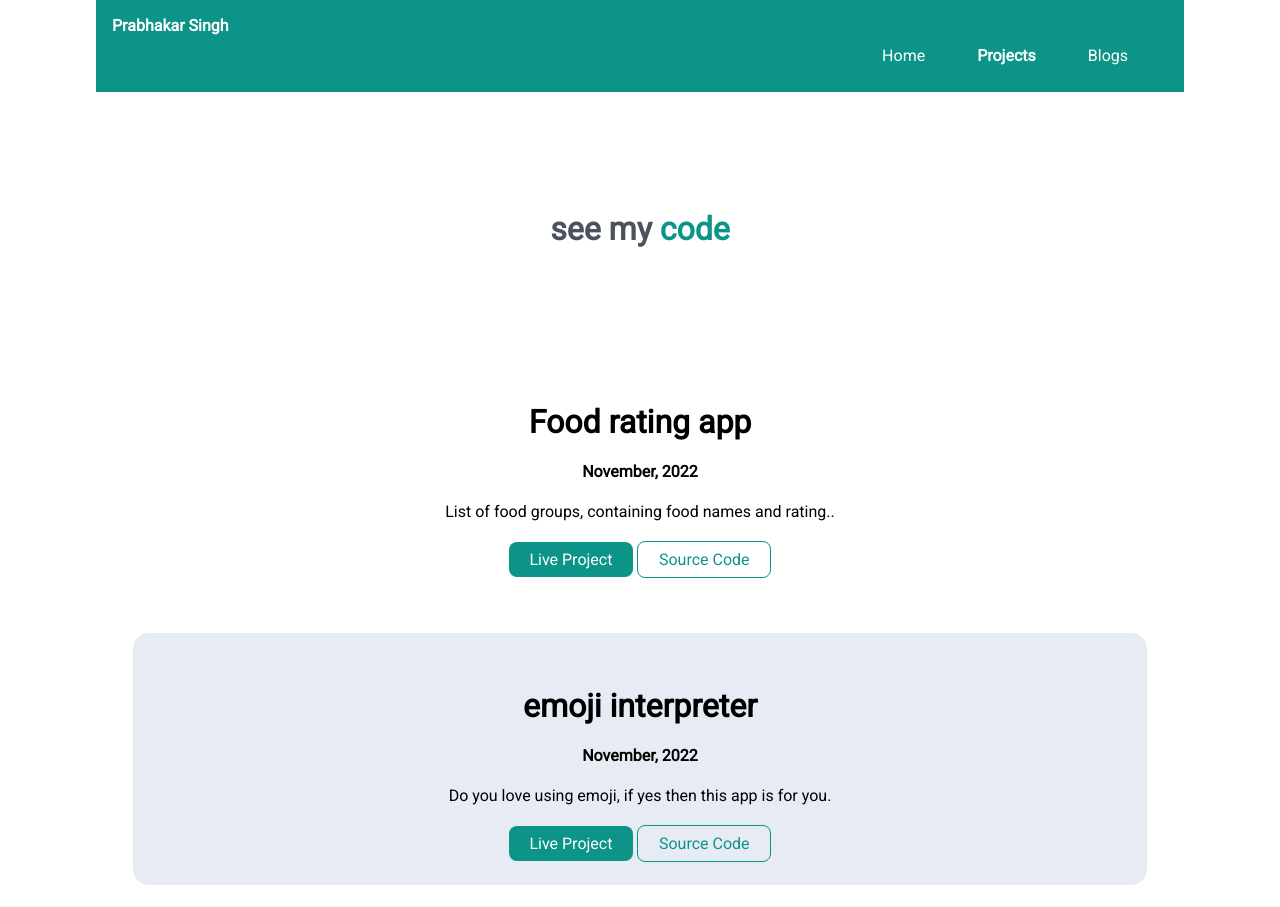
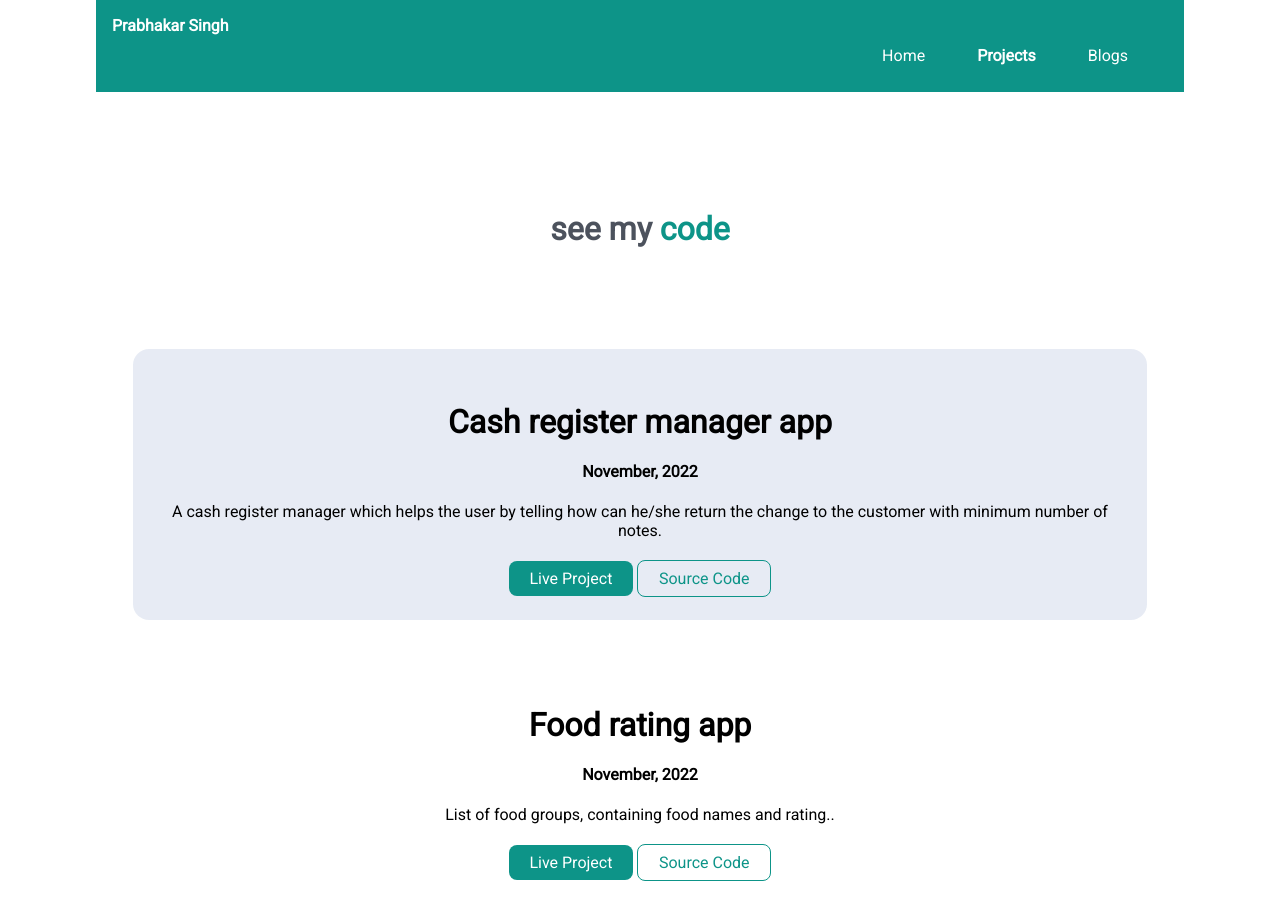
Before and after one commit to Prabhakar149/Portfolio, a plain HTML site: page projects.html in a window 1280 px wide. Shown: the top 907 px of the page. Drawn offline with Linux system fonts and the light colour scheme; a web font is replaced by a local one.

Commit message:
docs: added cash-register app in project section

```diff
--- a/projects.html
+++ b/projects.html
@@ -34,6 +34,16 @@
       <ul class="navigation-list">
 
         <li>
+          <div class="my-projets container container-center my-color">
+              <h1>Cash register manager app</h1>
+              <h4>November, 2022</h4>
+              <p class="section-para">A cash register manager which helps the user by telling how can he/she return the change to the customer with minimum number of notes.</p>
+              <a class="link link-p" href="https://ps-cash-manager.netlify.app/" target="_blank">Live Project</a>
+              <a class="link link-s" href="https://github.com/Prabhakar149/neog-camp-cash-manager" target="_blank">Source Code</a>
+          </div>
+        </li>
+
+        <li>
           <div class="my-projets container container-center">
               <h1>Food rating app</h1>
               <h4>November, 2022</h4>
@@ -51,7 +61,7 @@
               <a class="link link-p" href="https://tdzkcl.csb.app/" target="_blank">Live Project</a>
               <a class="link link-s" href="https://github.com/Prabhakar149/neog-camp-emoji-translator" target="_blank">Source Code</a>
           </div>
-      </li>
+        </li>
 
         <li>
           <div class="my-projets container container-center">
```
